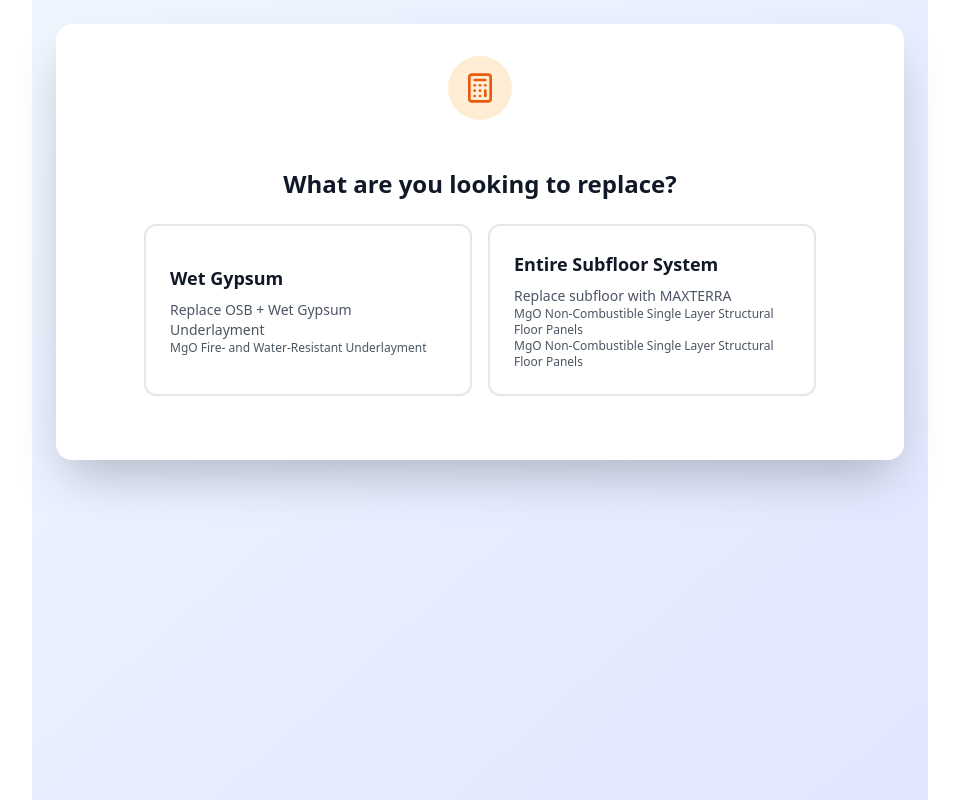
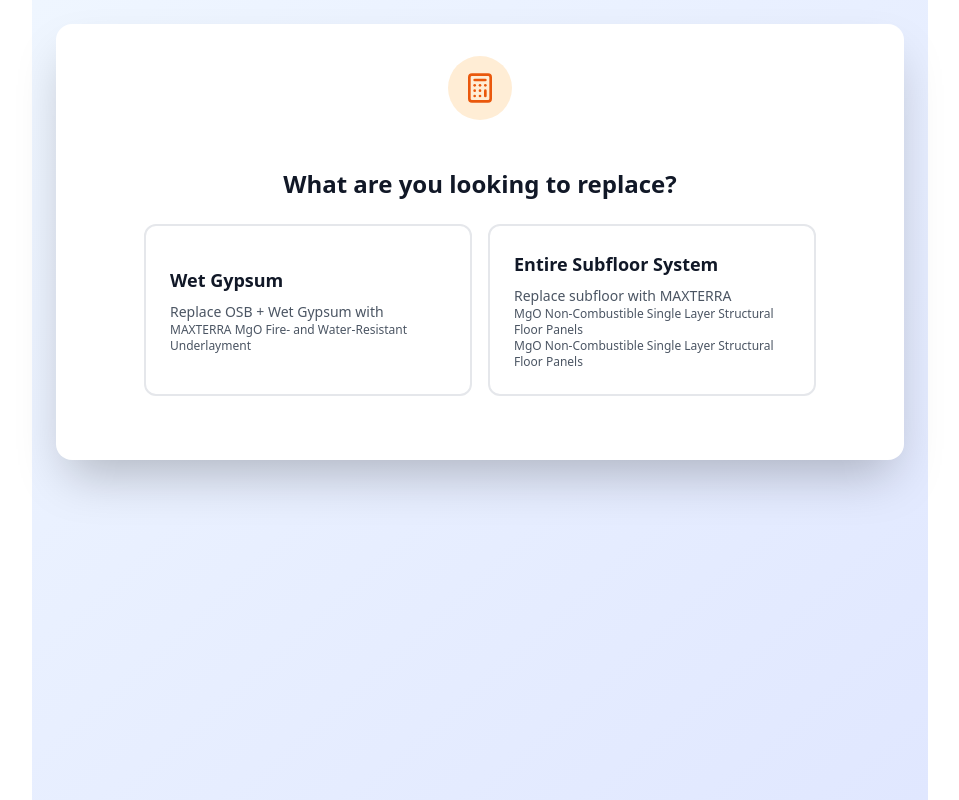
Before and after one commit to voizextechnologies/micheal_calculator, a React (Vite) app: page / in a window 1280 px wide. Shown: the whole page, without its empty margins (160-1119 px from the left). Built offline with nearby package versions, Linux system fonts and the light colour scheme.

Commit message:
Updated App.tsx

```diff
--- a/src/App.tsx
+++ b/src/App.tsx
@@ -178,10 +178,10 @@ const SavingsCalculator = () => {
                 </h3>
 
                 <p className="text-gray-600 text-sm">
-                  Replace OSB + Wet Gypsum Underlayment
+                  Replace OSB + Wet Gypsum with
                 </p>
                 <p className="text-gray-600 text-xs">
-                  MgO Fire- and Water-Resistant Underlayment
+                  MAXTERRA MgO Fire- and Water-Resistant Underlayment
                 </p>
               </button>
 
```
